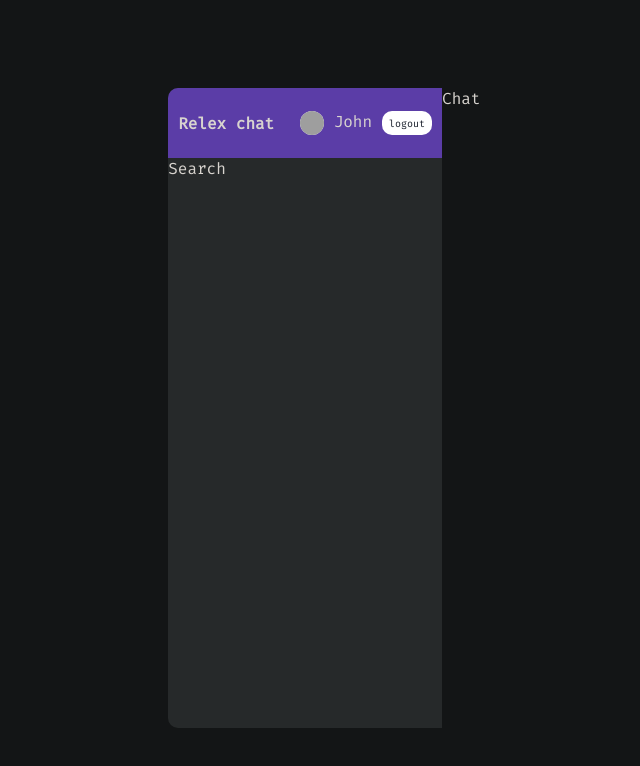
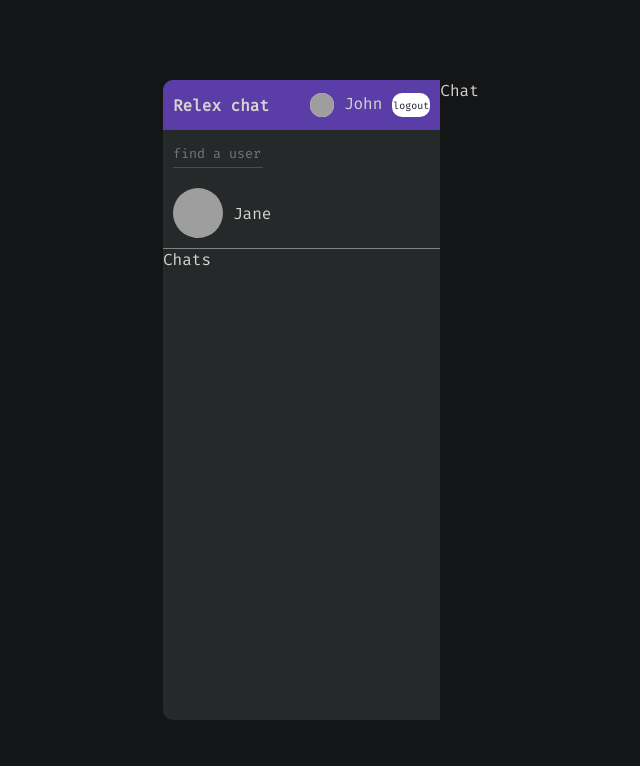
Before and after one commit to DragonRomeo/messenger, a React (Vite) app: page / in a window 1280 px wide. Shown: the top 766 px of the page, without its empty margins (61-701 px from the left). Built offline with nearby package versions, Linux system fonts and the light colour scheme; grey boxes are pictures that could not be loaded.

Commit message:
feat: add Search component

```diff
--- a/src/assets/styles/global.scss
+++ b/src/assets/styles/global.scss
@@ -1,6 +1,12 @@
 @use './variables.scss' as *;
 
 @import url('https://fonts.googleapis.com/css2?family=Fira+Code&display=swap');
+
+* {
+  box-sizing: border-box;
+  margin: 0;
+  padding: 0;
+}
 
 body {
   background-color: $darkreader-neutral-background;
--- a/src/assets/styles/variables.scss
+++ b/src/assets/styles/variables.scss
@@ -14,4 +14,6 @@ $color-base-dark: rgb(23, 29, 41);
 $highlight-hover-color: rgb(112 59 247);
 $highlight-main-color: rgb(91, 61, 167);
 
+/* VALUES */
 $main-border-radius: 10px;
+$main-transition-time: 0.5s;
--- /dev/null
+++ b/src/components/Search/Search.module.scss
@@ -0,0 +1,40 @@
+@use '/src/assets/styles/variables.scss' as *;
+/*will this work at deploy?*/
+
+.search {
+  border-bottom: 1px solid gray;
+
+  .search_form {
+    padding: 10px;
+
+    input {
+      background-color: transparent;
+      border: none;
+      color: inherit;
+      font-family: inherit;
+      outline: none;
+      border-bottom: 1px solid $border-light-color;
+      padding: 5px 0;
+      width: 90px;
+    }
+  }
+}
+
+.user_chat {
+  padding: 10px;
+  display: flex;
+  align-items: center;
+  gap: 10px;
+  color: inherit;
+  cursor: pointer;
+  transition: background-color $main-transition-time;
+  &:hover {
+    background-color: $highlight-hover-color;
+  }
+  img {
+    width: 50px;
+    height: 50px;
+    border-radius: 50%;
+    object-fit: cover;
+  }
+}
--- a/src/components/Search/Search.tsx
+++ b/src/components/Search/Search.tsx
@@ -1,4 +1,20 @@
+import style from './Search.module.scss';
 
 export const Search = () => {
-  return <div>Search</div>;
+  return (
+    <div className={style.search}>
+      <div className={style.search_form}>
+        <input type='text' placeholder='find a user' />
+      </div>
+      <div className={style.user_chat}>
+        <img
+          src='https://images.unsplash.com/photo-1708448152962-08e08e297e41?q=80&w=1374&auto=format&fit=crop&ixlib=rb-4.0.3&ixid=M3wxMjA3fDB8MHxwaG90by1wYWdlfHx8fGVufDB8fHx8fA%3D%3D'
+          alt=''
+        />
+        <div className={style.user_chat_info}>
+          <span>Jane</span>
+        </div>
+      </div>
+    </div>
+  );
 };
--- a/src/components/Sidebar/Sidebar.tsx
+++ b/src/components/Sidebar/Sidebar.tsx
@@ -1,3 +1,4 @@
+import { Chats } from '../Chats/Chats';
 import { Navbar } from '../Navbar/Navbar';
 import { Search } from '../Search/Search';
 import style from './Sidebar.module.scss';
@@ -7,6 +8,7 @@ export const Sidebar = () => {
     <div className={style.sidebar}>
       <Navbar />
       <Search />
+      <Chats />
     </div>
   );
 };
```
